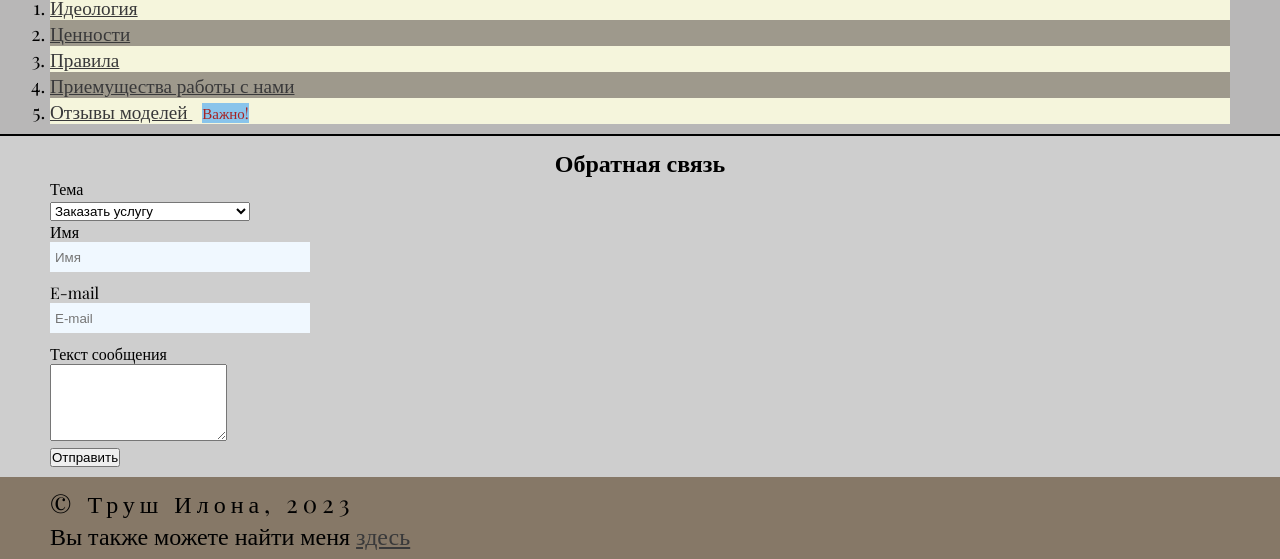
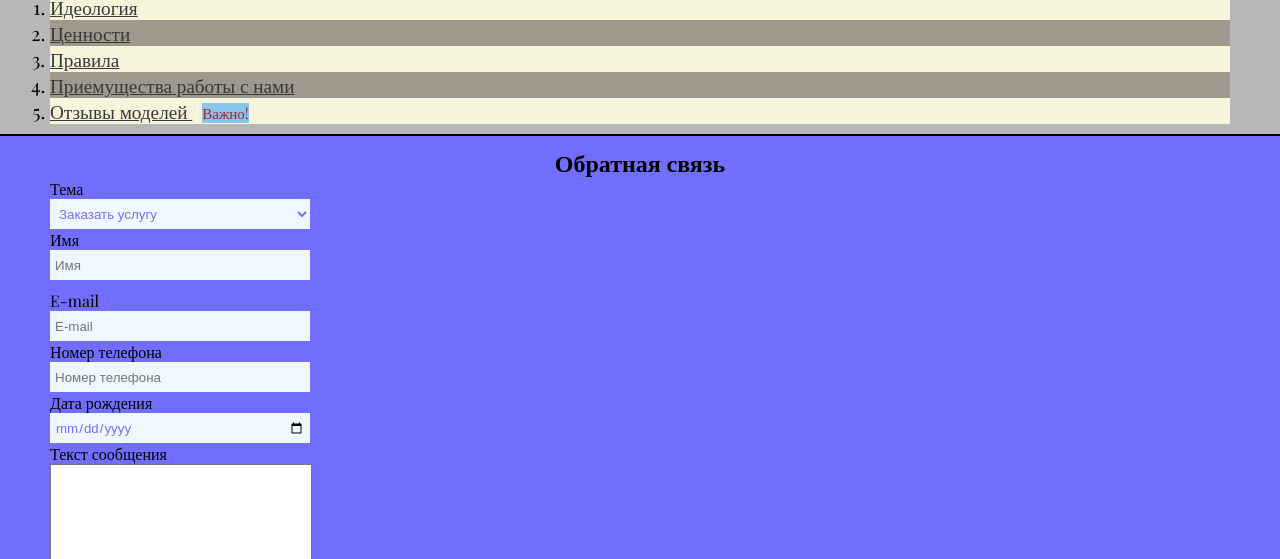
Before and after one commit to Ilona2404/first-project, a plain HTML site: page index.html in a window 1280 px wide. Shown: the part 1387-1946 px from the top of the page. Drawn offline with nearby package versions, Linux system fonts and the light colour scheme; a web font is replaced by a local one.

Commit message:
Add files via upload

```diff
--- a/css/style.css
+++ b/css/style.css
@@ -212,7 +212,7 @@ p::first-line {
     letter-spacing: 5px;
 }
 #form {
-    background-color: rgb(206, 206, 206);
+    background-color: rgb(113, 110, 253);
     padding: 10px 50px;
     text-align: left;
     border-top: 2px solid black;
@@ -224,7 +224,62 @@ p::first-line {
     margin-bottom: 10px;
     border: #fdffff83;
     background-color: aliceblue;
+    color: rgb(113, 110, 253);
 }
 #contact-form input[type="submit"] {
     font-size: 1,8em;
+    font-family:Arial, Helvetica, sans-serif;
+    color: rgb(113, 110, 253);
+    border: #fdffff83;
+    background-color: rgb(210, 191, 223);
+    padding: 5px;
+    font-style: italic;
+    text-transform: uppercase;
 }
+#topic {
+    font-size: 1,8em;
+    font-family:Arial, Helvetica, sans-serif;
+    color: rgb(113, 110, 253);
+    border: #fdffff83;
+    background-color: aliceblue;
+    padding: 5px;
+    width: 260px;
+    height: 30px;
+}
+#contact-form input[type="tel"] {
+    font-size: 1,8em;
+    font-family:Arial, Helvetica, sans-serif;
+    color: rgb(113, 110, 253);
+    border: #fdffff83;
+    background-color: aliceblue;
+    padding: 5px;
+    width: 250px;
+    height: 20px;
+}
+#contact-form input[type="date"] {
+    font-size: 1,8em;
+    font-family:Arial, Helvetica, sans-serif;
+    color: rgb(113, 110, 253);
+    border: #fdffff83;
+    background-color: aliceblue;
+    padding: 5px;
+    width: 250px;
+    height: 20px;
+}
+#contact-form input[type="submit"]:hover {
+    background-color: rgb(252, 252, 252);
+}
+#textarea {
+    width: 260px;
+    height: 150px;
+}
+#contact-form input[type="email"] {
+    font-size: 1,8em;
+    font-family:Arial, Helvetica, sans-serif;
+    color: rgb(113, 110, 253);
+    border: #fdffff83;
+    background-color: aliceblue;
+    padding: 5px;
+    width: 250px;
+    height: 20px;
+}
--- a/index.html
+++ b/index.html
@@ -9,6 +9,24 @@
     <link rel="preconnect" href="https://fonts.gstatic.com" crossorigin>
     <link href="https://fonts.googleapis.com/css2?family=Playfair+Display:ital,wght@0,400;0,500;0,600;1,400;1,500;1,600&display=swap" rel="stylesheet">
     <link rel="stylesheet" href="css/style.css">
+    <meta name="keywords" content="мода, модельное агенство, кастинг">
+    <meta name="description" content="Программа подготовки моделей специально адаптированная под женщин и мужчин старше 23 лет. Почувствовать себя моделью может каждая! Подробнее.">
+
+    <link rel="icon" type="image/ico" sizes="32x32" href="icons/icon1.ico">
+<link rel="icon" type="image/ico" sizes="16x16" href="icons/icon1.ico">
+<link rel="shortcut icon" href="icons/icon1.ico">
+
+<meta property="og:title" content="ICON">
+<meta property="og:site_name" content="Модельное агенство ICON">
+<meta property="og:url" content="https://ilona2404.github.io/first-project/">
+<meta property="og:description" content="Школа от международного модельного агентства ICON. Хочешь раскрепоститься? Готов работать над собой? Наша школа - это отличная возможность ...">
+<meta property="og:image" content="https://ilona2404.github.io/first-project/img/modesit2.jpg">
+
+<meta name="theme-color" content="#f0adb1" />
+<meta name="msapplication-navbutton-color" content="#4285f4" />
+<meta name="apple-mobile-web-app-capable" content="yes" />
+<meta name="apple-mobile-web-app-status-bar-style" content="black-transcluent" />
+<meta name="viewport" content="ya-title=#000000,ya-dock=fade" />
 </head>
 <body>
 <header>
@@ -74,11 +92,19 @@
         </div>
         <div class="from_item"></div>
             <label for="mail">E-mail</label><br>
-            <input id="mail" name="mail" type="text" placeholder="E-mail" required><br>
+            <input id="mail" name="mail" type="email" placeholder="E-mail" required><br>
         </div>
-        <div class="from_item"></div>
+        <div class="phone"></div>
+            <label for="phone">Номер телефона</label><br>
+            <input id="phone" name="phone" type="tel" placeholder="Номер телефона" required><br>
+        </div>
+        <div class="phone"></div>
+            <label for="date">Дата рождения</label><br>
+            <input id="date" name="date" type="date" placeholder="Дата рождения" required><br>
+        </div>
+        <div class="from_text"></div>
             <label for="textarea">Текст сообщения</label><br>
-        <textarea id="textarea" rows="5"></textarea>
+        <textarea id="textarea" rows="5" required></textarea>
         </div>
         <div class="from_item"></div>
             <input type="submit" value="Отправить">
```
Also changed, not shown: article1.html (+2 -0 lines), article2.html (+2 -0 lines), article3.html (+2 -0 lines), article4.html (+2 -0 lines), article5.html (+2 -0 lines), icons/icon1.ico (added), img/mod_cit.jpg (added), img/modesit2.jpg (added).
